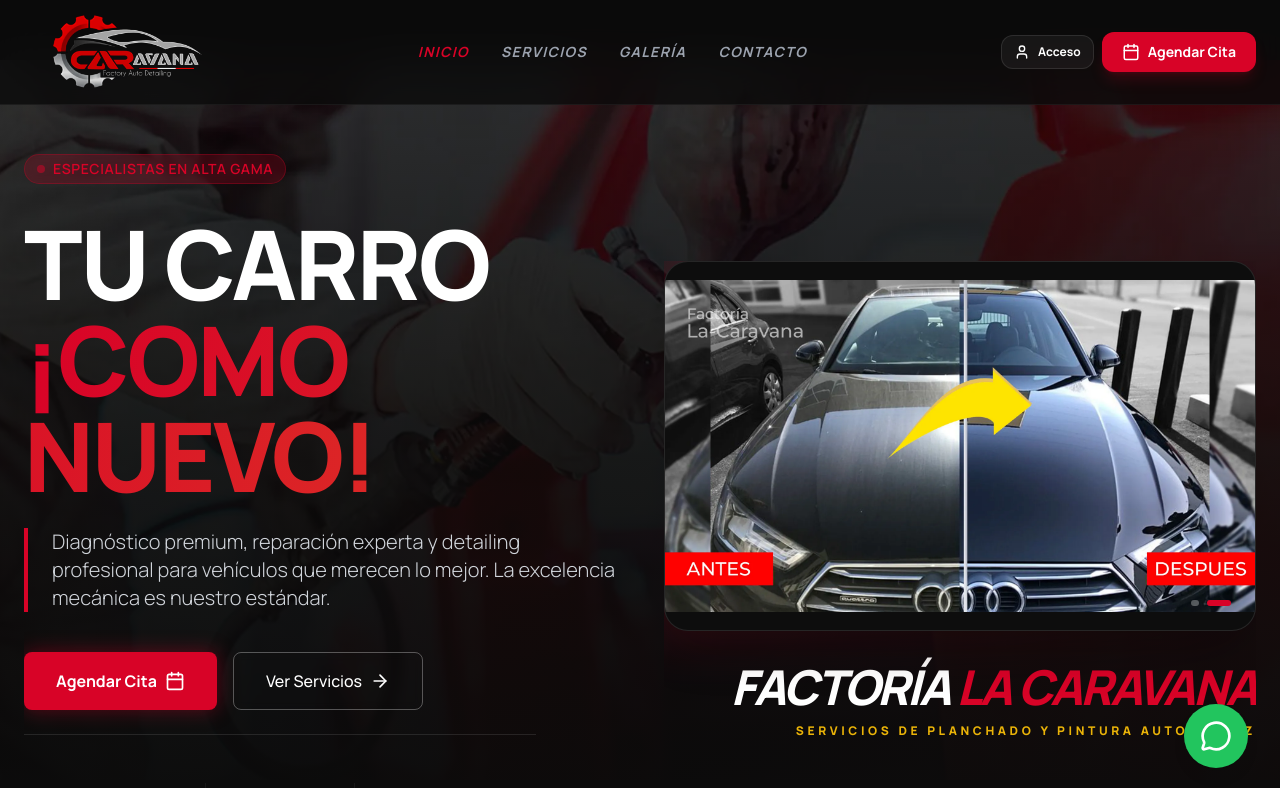
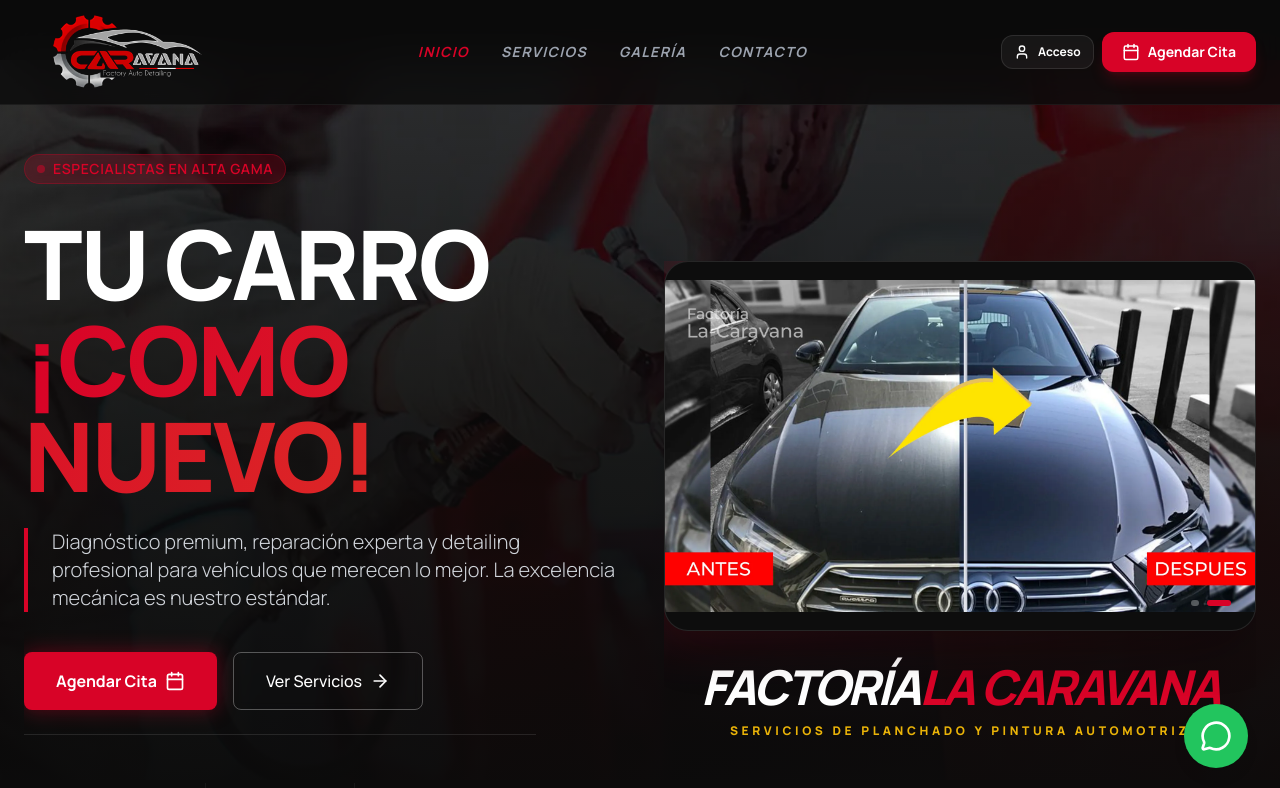
Before and after one commit to MoisesACC/Workshop-Management-System, a React (Vite) app in the folder ProyectoTaller/: page / in a window 1280 px wide. Shown: the top 788 px of the page. Built offline with nearby package versions, Linux system fonts and the light colour scheme.

Commit message:
feat: implement initial Home page with hero section, service details, brands, testimonials, and countdown timer

```diff
--- a/ProyectoTaller/src/pages/Home.jsx
+++ b/ProyectoTaller/src/pages/Home.jsx
@@ -214,9 +214,10 @@
                         </div>
 
                         {/* Bottom Overlay Text - Single Line Style */}
-                        <div className="mt-8 flex flex-col items-end justify-center">
+                        <div className="mt-8 flex flex-col items-center justify-center">
                             <h2 className="text-3xl md:text-5xl lg:text-5xl font-black italic uppercase tracking-tighter leading-none">
-                                <span className="text-white">FACTORÍA</span> <span className="text-primary whitespace-nowrap">LA CARAVANA</span>
+                                <span className="text-white">FACTORÍA</span>
+                                 <span className="text-primary whitespace-nowrap">LA CARAVANA</span>
                             </h2>
                             <p className="text-yellow-500 font-black tracking-[0.3em] uppercase text-[10px] text-center md:text-xs mt-3">
                                 SERVICIOS DE PLANCHADO Y PINTURA AUTOMOTRIZ
```
